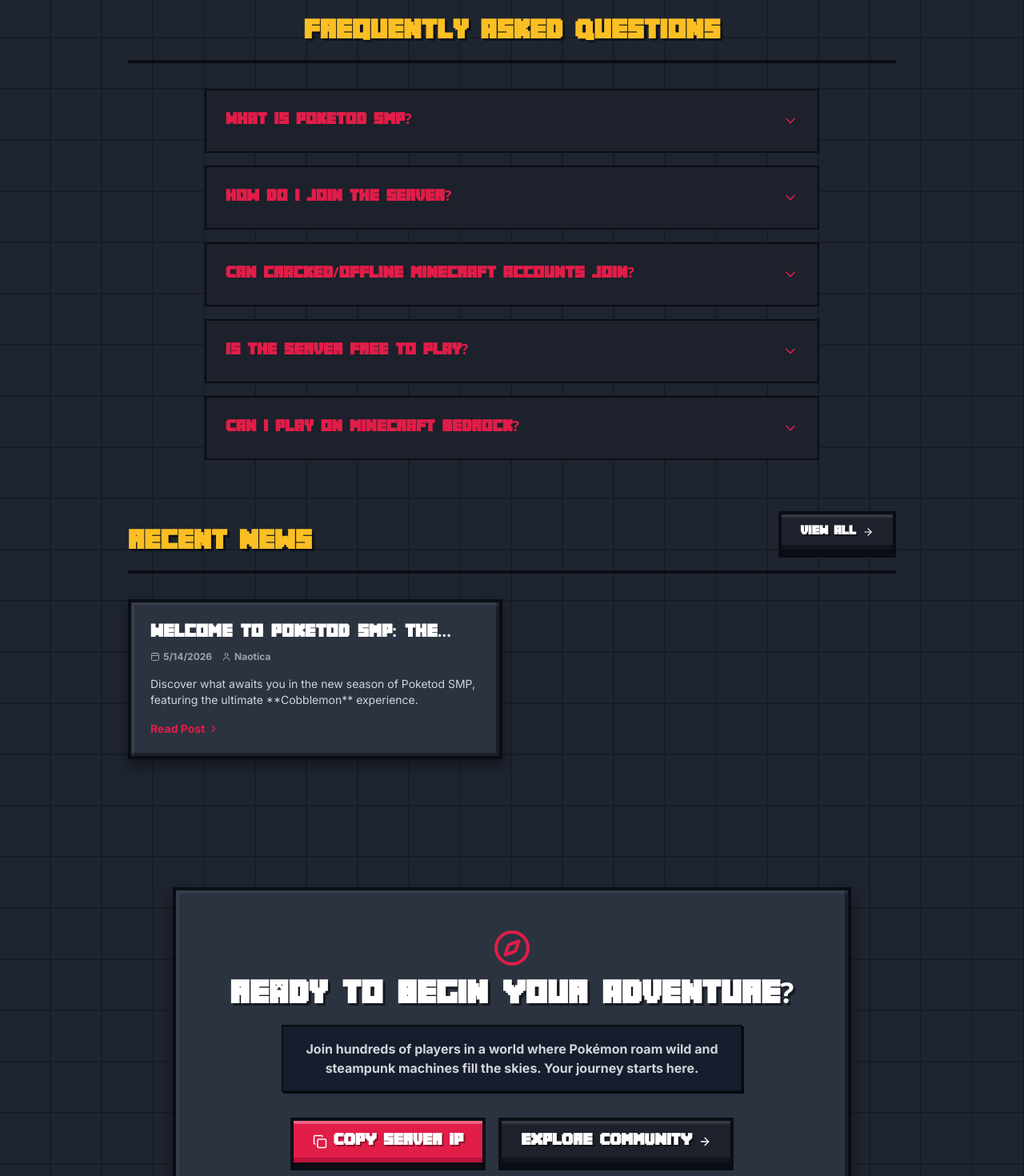
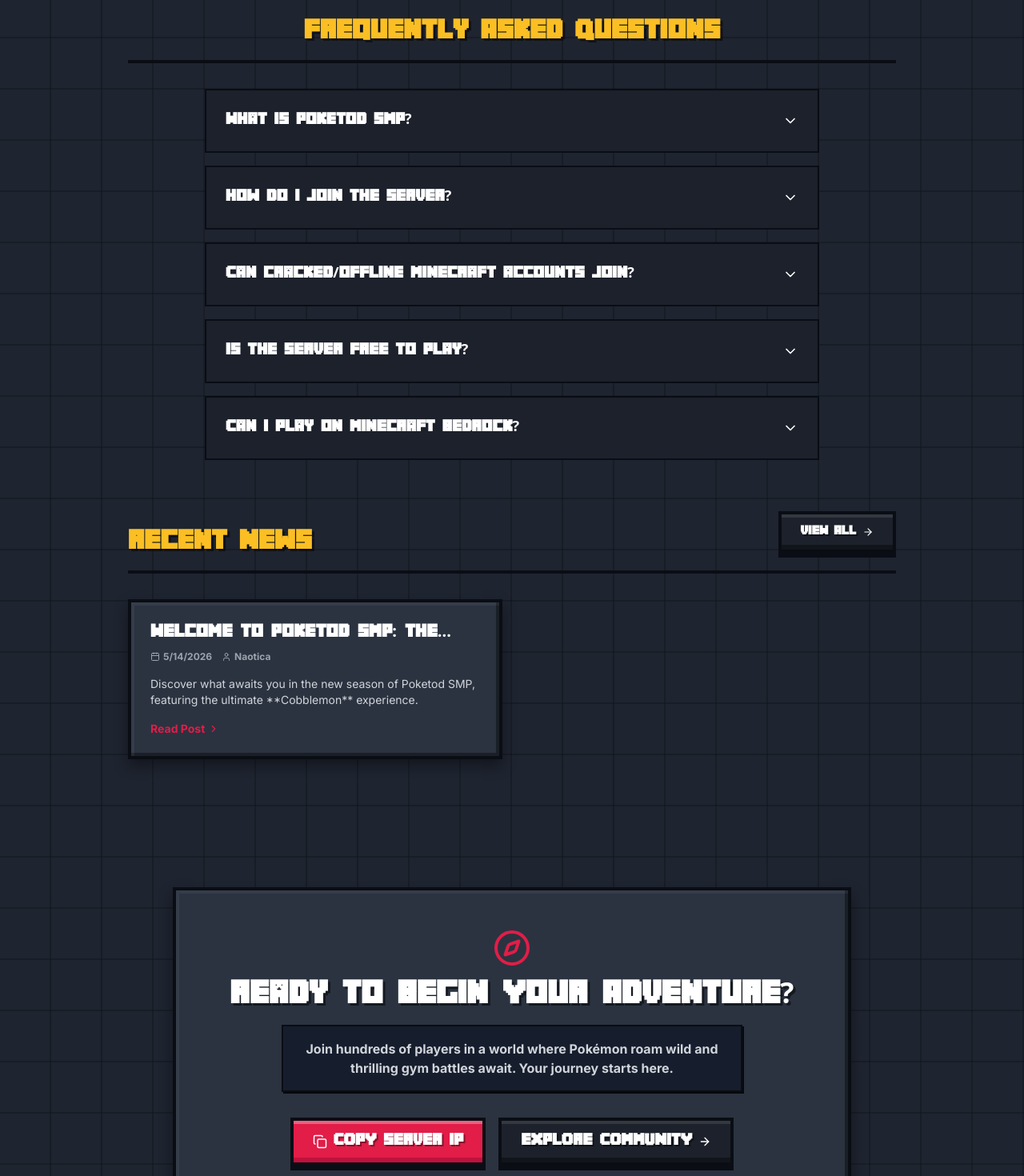
Before and after one commit to Naotica2/poketod-smp, a Next.js app: page / in a window 1280 px wide. Shown: the part 1440-2910 px from the top of the page at 80% size. Built offline with nearby package versions, Linux system fonts and the light colour scheme; no server answers.

Commit message:
update home page

```diff
--- a/src/app/page.tsx
+++ b/src/app/page.tsx
@@ -233,12 +233,12 @@
                 onClick={() => setOpenFaq(openFaq === i ? null : i)}
                 className="w-full flex items-center justify-between p-6 text-left transition-colors hover:bg-dark-800"
               >
-                <h3 className="font-heading font-bold text-lg text-mc-primary">
+                <h3 className="font-heading font-bold text-lg text-white">
                   {faq.q}
                 </h3>
                 <ChevronDown
                   size={20}
-                  className={`text-mc-primary transition-transform duration-200 ${openFaq === i ? 'rotate-180' : ''}`}
+                  className={`text-white transition-transform duration-200 ${openFaq === i ? 'rotate-180' : ''}`}
                 />
               </button>
               <AnimatePresence>
@@ -328,8 +328,7 @@
                 Ready to Begin Your Adventure?
               </h2>
               <p className="text-dark-300 bg-dark-900/80 p-4 border-2 border-dark-950 shadow-[2px_2px_0_#06080b] max-w-xl mx-auto mb-8 font-bold">
-                Join hundreds of players in a world where Pokémon roam wild and steampunk
-                machines fill the skies. Your journey starts here.
+                Join hundreds of players in a world where Pokémon roam wild and thrilling gym battles await. Your journey starts here.
               </p>
               <div className="flex flex-col sm:flex-row items-center justify-center gap-4">
                 <button onClick={copyIP} className="btn-primary font-heading px-8 py-3 text-lg flex items-center gap-2">
```
